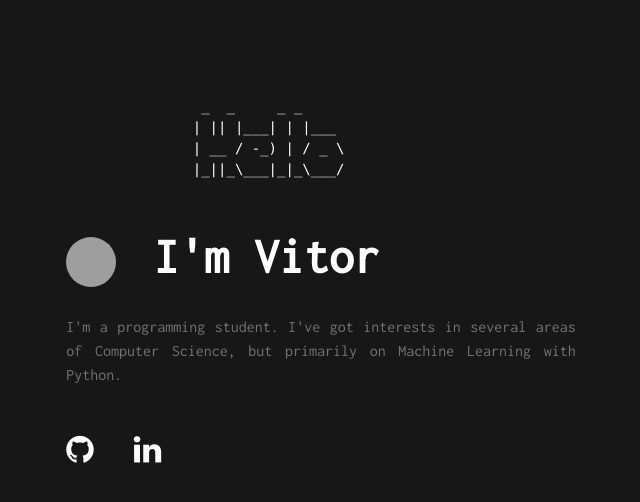
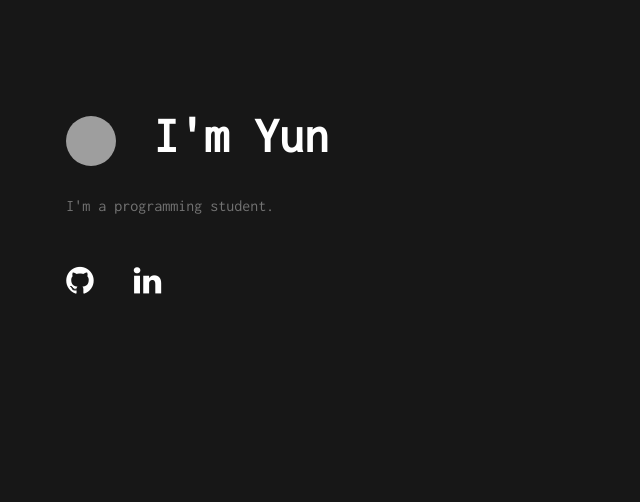
Before and after one commit to txrlee/vitxrlee, a plain HTML site: page docs/index.html in a window 1280 px wide. Shown: the whole page, without its empty margins (319-959 px from the left). Drawn offline with nearby package versions, Linux system fonts and the light colour scheme; grey boxes are pictures that could not be loaded.

Commit message:
index.html

```diff
--- a/docs/index.html
+++ b/docs/index.html
@@ -57,18 +57,12 @@
 
     <section class="pt-3">
         <div>
-            <pre>
-                _  _     _ _
-               | || |___| | |___
-               | __ / -_) | / _ \
-               |_||_\___|_|_\___/
-           </pre>
             <h1><img src="https://github.com/yunsng.png" class="rounded-circle" style="margin-right: 0.25em; width: 1em; height: 1em; "
             alt="Profile Pic">
 
-            I'm Vitor</h1>
+            I'm Yun</h1>
         </div>
-        <p>I'm a programming student. I've got interests in several areas of Computer Science, but primarily on Machine Learning with Python.</p>
+        <p>I'm a programming student.</p>
         <div class="d-flex pt-4">
             <a href="https://github.com/yunsng" style="padding-left:0px;padding-right:20px;text-decoration:none;font-size:2.0em" target="_blank"><i class="fa fa-github"></i></a>
             <a href="#"  style="padding-left:20px;text-decoration:none;font-size:2.0em"><i class="fa fa-linkedin"></i></a>
```
